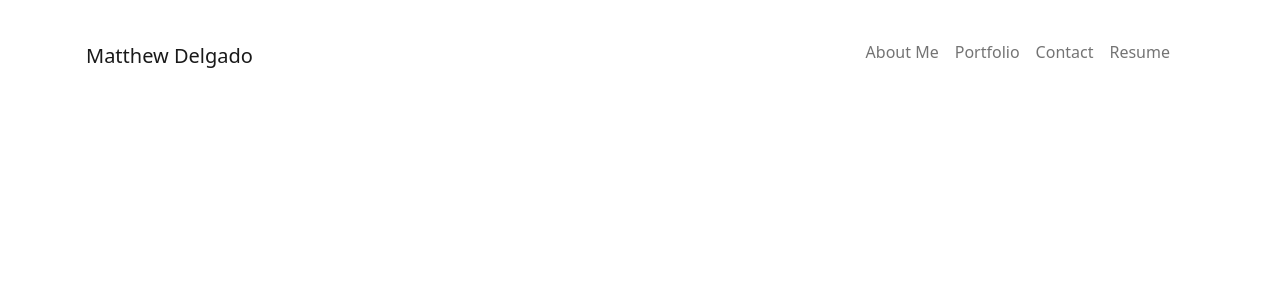
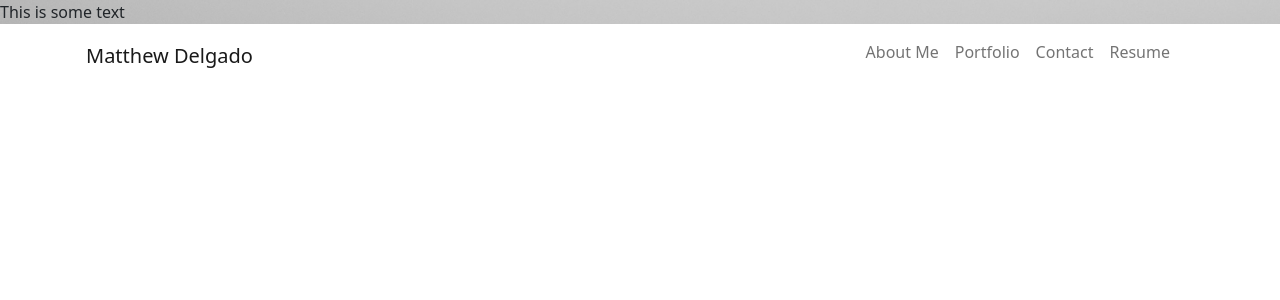
Before and after one commit to DelgaMatt/React-Portfolio, a React (Create React App) app: page / in a window 1280 px wide. Shown: the top 300 px of the page. Built offline with nearby package versions, Linux system fonts and the light colour scheme.

Commit message:
adding to app.js

```diff
--- a/src/App.js
+++ b/src/App.js
@@ -1,7 +1,11 @@
 import Project from './components/Project';
+import Navigation from './components/Navigation';
+import Header from './components/Header';
 
 function App() {
-  return <Project />
+  return (
+  <Header />
+  )
 }
 
 export default App;
--- a/src/components/Header.js
+++ b/src/components/Header.js
@@ -1,19 +1,18 @@
 import React from "react";
 import Navigation from "./Navigation";
-
+import background from '../images/jeremy-bishop-unsplash.jpg';
 
 const Header = (props) => {
     return (
-        <html>
-        <header className="bg-image relative"
+        <div className="bg-image"
             style={{
-                backgroundImage: `url(${require('../images/jeremy-bishop-unsplash.jpg')})`,
-                backgroundSize: 'cover',
-                backgroundPosition: 'center'
+                backgroundImage: `url(${background})`,
+                backgroundSize: 'cover'
             }}>
+                This is some text
             <Navigation />
-        </header>
-       </html>
+        </div>
+
     );
 };
 
--- a/src/components/Navigation.js
+++ b/src/components/Navigation.js
@@ -12,6 +12,6 @@ const Navigation = () => {
             </ul>
         </nav>
     )
-}
+};
 
 export default Navigation
--- a/src/components/Project.js
+++ b/src/components/Project.js
@@ -1,12 +1,11 @@
-import React from 'react';
-import Header from './Header';
-import Navigation from './Navigation';
-import { useState, useEffect } from 'react';
+// import React from 'react';
+// import Header from './Header';
+// import Navigation from './Navigation';
+// import { useState, useEffect } from 'react';
 
-const PortfolioContainer = () => {
-    return (
-    <Header />
-    );
-}
+// const PortfolioContainer = () => {
+//     return (
+//     );
+// }
 
-export default PortfolioContainer;
+// export default PortfolioContainer;
```
